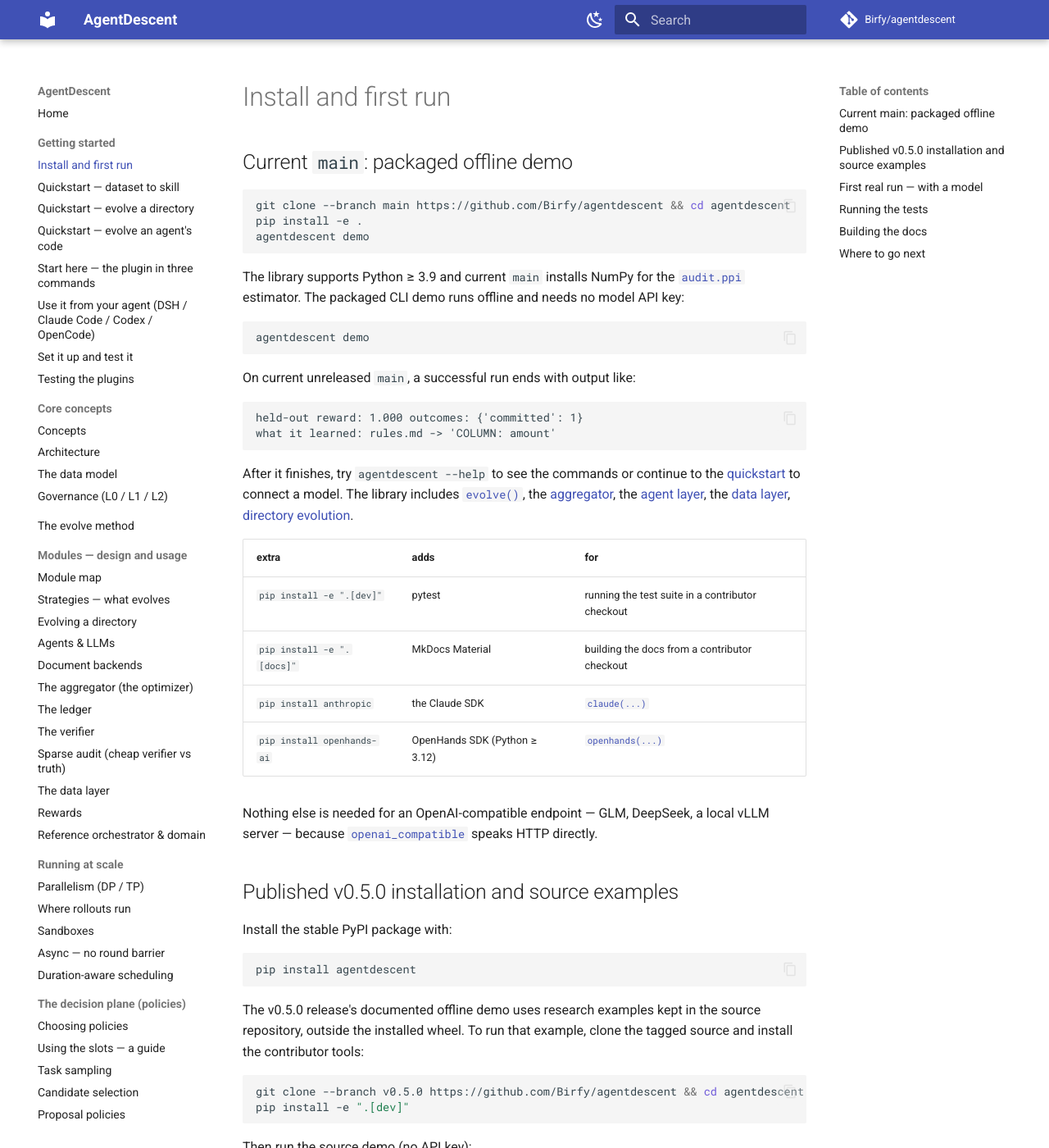
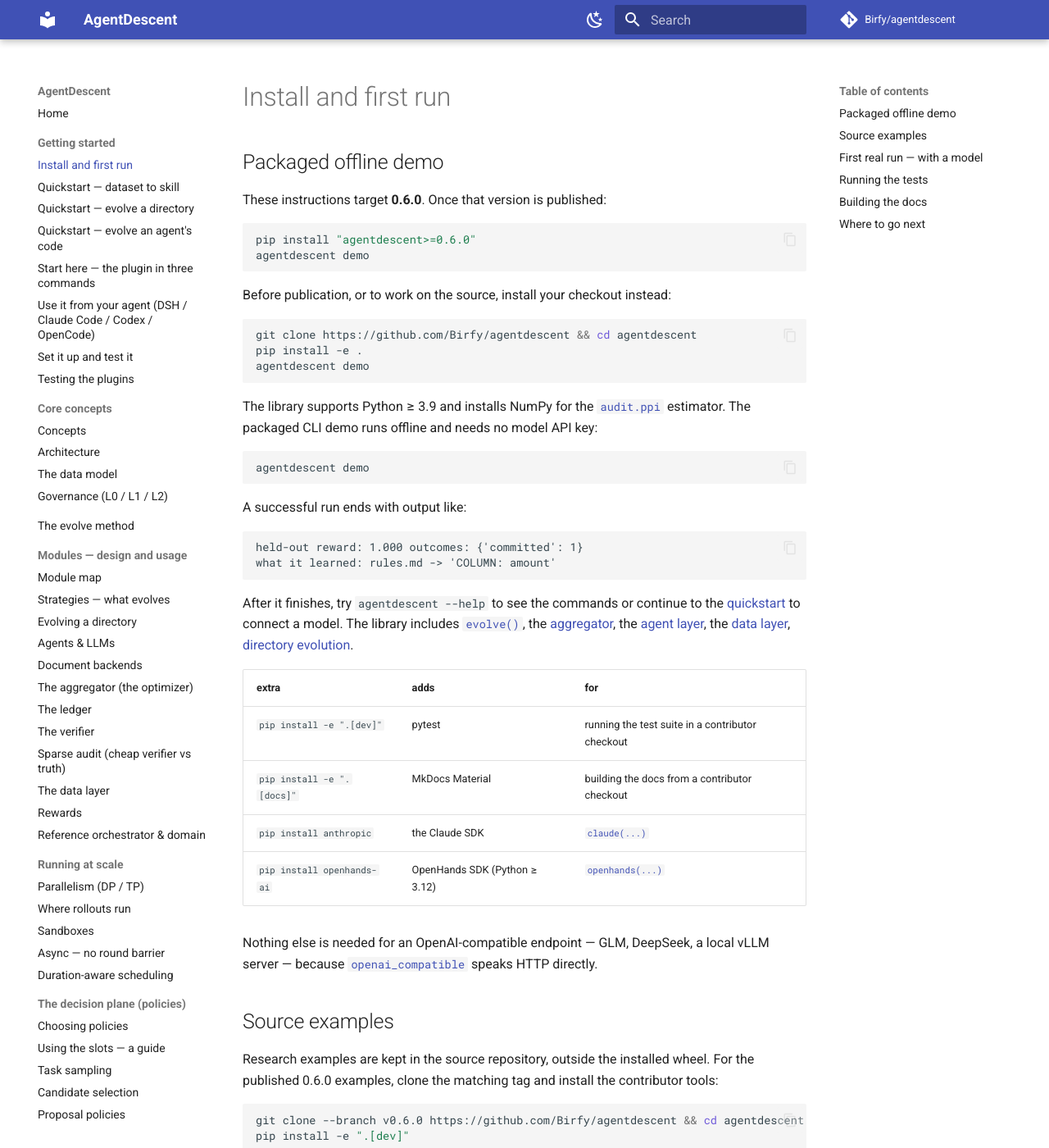
Before and after one commit to Birfy/agentdescent, an MkDocs documentation site: the page built from docs/install.md, in a window 1280 px wide and 1400 px high. Shown: the whole window at 82% size. Built offline with MkDocs 1.6.1 and Material for MkDocs 9.7.7, drawn with Linux system fonts in a browser that asks for light colours; comment, search, counter and statistics services are not loaded; some of the changed text lies outside the part shown.

````diff
--- a/agentdescent/__init__.py
+++ b/agentdescent/__init__.py
@@ -211,7 +211,7 @@ from .parallel import (
     shard_round_robin,
 )
 
-__version__ = "0.5.0"
+__version__ = "0.6.0"
 
 __all__ = [
     "Contract",
--- a/docs/install.md
+++ b/docs/install.md
@@ -1,14 +1,23 @@
 # Install and first run
 
-## Current `main`: packaged offline demo
+## Packaged offline demo
+
+These instructions target **0.6.0**. Once that version is published:
 
 ```bash
-git clone --branch main https://github.com/Birfy/agentdescent && cd agentdescent
+pip install "agentdescent>=0.6.0"
+agentdescent demo
+```
+
+Before publication, or to work on the source, install your checkout instead:
+
+```bash
+git clone https://github.com/Birfy/agentdescent && cd agentdescent
 pip install -e .
 agentdescent demo
 ```
 
-The library supports Python ≥ 3.9 and current `main` installs NumPy for the
+The library supports Python ≥ 3.9 and installs NumPy for the
 [`audit.ppi`](api.md) estimator. The packaged CLI demo runs offline and needs no
 model API key:
 
@@ -16,7 +25,7 @@ model API key:
 agentdescent demo
 ```
 
-On current unreleased `main`, a successful run ends with output like:
+A successful run ends with output like:
 
 ```
 held-out reward: 1.000 outcomes: {'committed': 1}
@@ -39,22 +48,19 @@ the [quickstart](quickstart-skill.md) to connect a model. The library includes
 Nothing else is needed for an OpenAI-compatible endpoint — GLM, DeepSeek, a local
 vLLM server — because [`openai_compatible`](agents.md) speaks HTTP directly.
 
-## Published v0.5.0 installation and source examples
+## Source examples
 
-Install the stable PyPI package with:
+Research examples are kept in the source repository, outside the installed
+wheel. For the published 0.6.0 examples, clone the matching tag and install the
+contributor tools:
 
 ```bash
-pip install agentdescent
+git clone --branch v0.6.0 https://github.com/Birfy/agentdescent && cd agentdescent
+pip install -e ".[dev]"
 ```
 
-The v0.5.0 release's documented offline demo uses research examples kept in the
-source repository, outside the installed wheel. To run that example, clone the
-tagged source and install the contributor tools:
-
-```bash
-git clone --branch v0.5.0 https://github.com/Birfy/agentdescent && cd agentdescent
-pip install -e ".[dev]"
-```
+The tag is created at publication. Before then, use your release-candidate
+checkout and run `pip install -e ".[dev]"` there.
 
 Then run the source demo (no API key):
 
````
Also changed, not shown: CHANGELOG.md (+34 -3 lines), CONTRIBUTING.md (+2 -2 lines), README.md (+15 -17 lines), docs/index.md (+4 -5 lines), docs/plugin-quickstart.md (+11 -5 lines), docs/plugins.md (+11 -5 lines), 3 other files.
